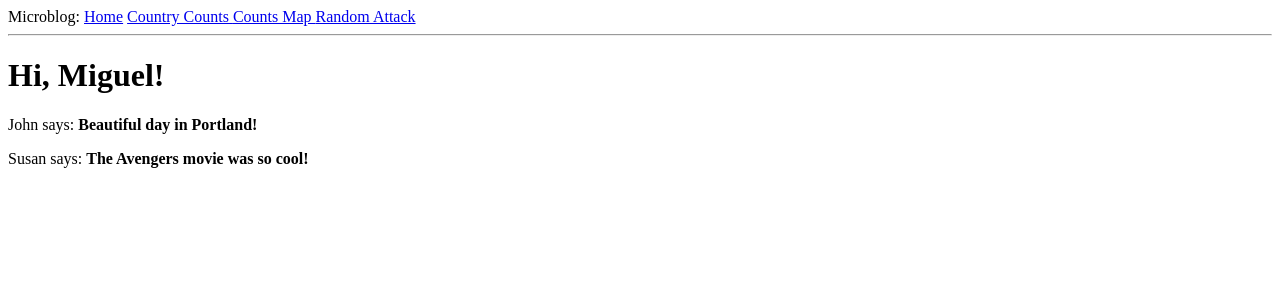
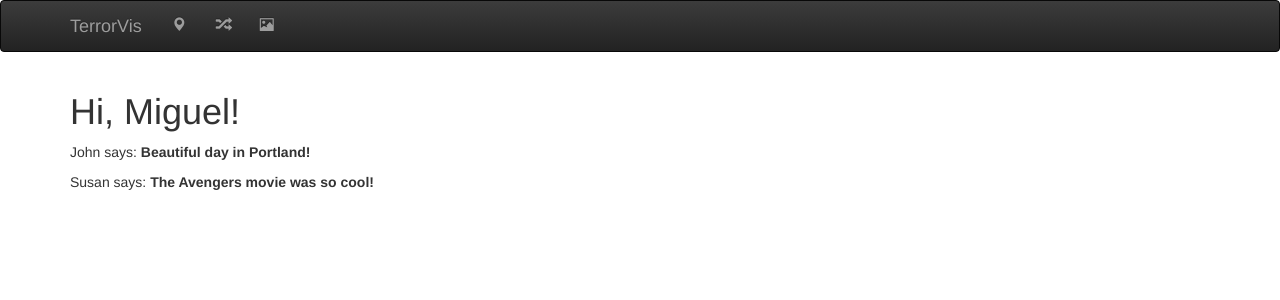
Before and after one commit to aeaston1/UvA-IV2017-Team9, a Flask app: page / in a window 1280 px wide. Shown: the top 300 px of the page. Run offline with Flask 2, Linux system fonts and the light colour scheme; parts of the project's set-up code (start-up, migrations or seed data) failed here and were passed over; some libraries are stand-ins or nearby versions.

Commit message:
boostrap start

```diff
--- a/TerrorismFlask/app/data.py
+++ b/TerrorismFlask/app/data.py
@@ -78,7 +78,7 @@ class GTDData(object):
     def get_country_data(self, country):
         try:
             print country
-            print self.get_data_per_country()[country]
+            # print self.get_data_per_country()[country]
             return self.get_data_per_country()[country]
         except Exception as e:
             print e
--- a/TerrorismFlask/app/templates/base.html
+++ b/TerrorismFlask/app/templates/base.html
@@ -9,23 +9,53 @@
     <link rel="shortcut icon" href="/static/imgs/gun.png">
 
     <link rel="stylesheet" type="text/css" href="/static/css/app.css">
+      <!-- Bootstrap css -->
+      <link rel="stylesheet" href="https://maxcdn.bootstrapcdn.com/bootstrap/3.3.7/css/bootstrap.min.css" integrity="sha384-BVYiiSIFeK1dGmJRAkycuHAHRg32OmUcww7on3RYdg4Va+PmSTsz/K68vbdEjh4u" crossorigin="anonymous">
+    <link rel="stylesheet" href="https://maxcdn.bootstrapcdn.com/bootstrap/3.3.7/css/bootstrap-theme.min.css" integrity="sha384-rHyoN1iRsVXV4nD0JutlnGaslCJuC7uwjduW9SVrLvRYooPp2bWYgmgJQIXwl/Sp" crossorigin="anonymous">
+
 
     {% block head %} {% endblock %}
 
   </head>
 
   <body>
-    <div>Microblog:
-      <a href="/index">Home</a>
-      <a href="/counts">Country Counts </a>
-      <a href="/map">Counts Map </a>
-      <a href="/attack">Random Attack </a>
-    </div>
-    <hr>
+    <nav class="navbar navbar-inverse ">
+      <div class="container">
+        <div class="navbar-header">
+          <button type="button" class="navbar-toggle collapsed" data-toggle="collapse" data-target="#navbar" aria-expanded="false" aria-controls="navbar">
+                <span class="sr-only">Toggle navigation</span>
+                <span class="icon-bar"></span>
+                <span class="icon-bar"></span>
+                <span class="icon-bar"></span>
+          </button>
+            <a class="navbar-brand" href="/index">TerrorVis</a>
 
+
+
+        </div>
+        <div id="navbar" class="collapse navbar-collapse">
+          <ul class="nav navbar-nav">
+            <li><a href="/counts"><span class="glyphicon glyphicon-map-marker"></span></a></li>
+              <li><a href="/attack"><span class="glyphicon glyphicon-random"></span></a></li>
+            <li> <a href="/map"><span class="glyphicon glyphicon-picture"></span></a></li>
+          </ul>
+        </div><!--/.nav-collapse -->
+      </div>
+    </nav>
+
+{#    <div>Microblog: #}
+{#      <a href="/index">Home</a>#}
+{#      <a href="/counts">Country Counts </a>#}
+{#      <a href="/map">Counts Map </a>#}
+{#      <a href="/attack">Random Attack </a>#}
+{#    </div>#}
+{#    <hr>#}
+
+    <div class="container">
     {% block content %}{% endblock %}
-
+    </div><!-- /.container -->
     <script src="https://ajax.googleapis.com/ajax/libs/jquery/3.1.1/jquery.min.js"></script>
+    <script src="https://maxcdn.bootstrapcdn.com/bootstrap/3.3.7/js/bootstrap.min.js" integrity="sha384-Tc5IQib027qvyjSMfHjOMaLkfuWVxZxUPnCJA7l2mCWNIpG9mGCD8wGNIcPD7Txa" crossorigin="anonymous"></script>
     <script src="/static/js/d3.js"></script>
     <script src="/static/js/app.js"></script>
 
```
Also changed, not shown: TerrorismFlask/app/settings.py (deleted, +0 -8 lines), 1 other file.
